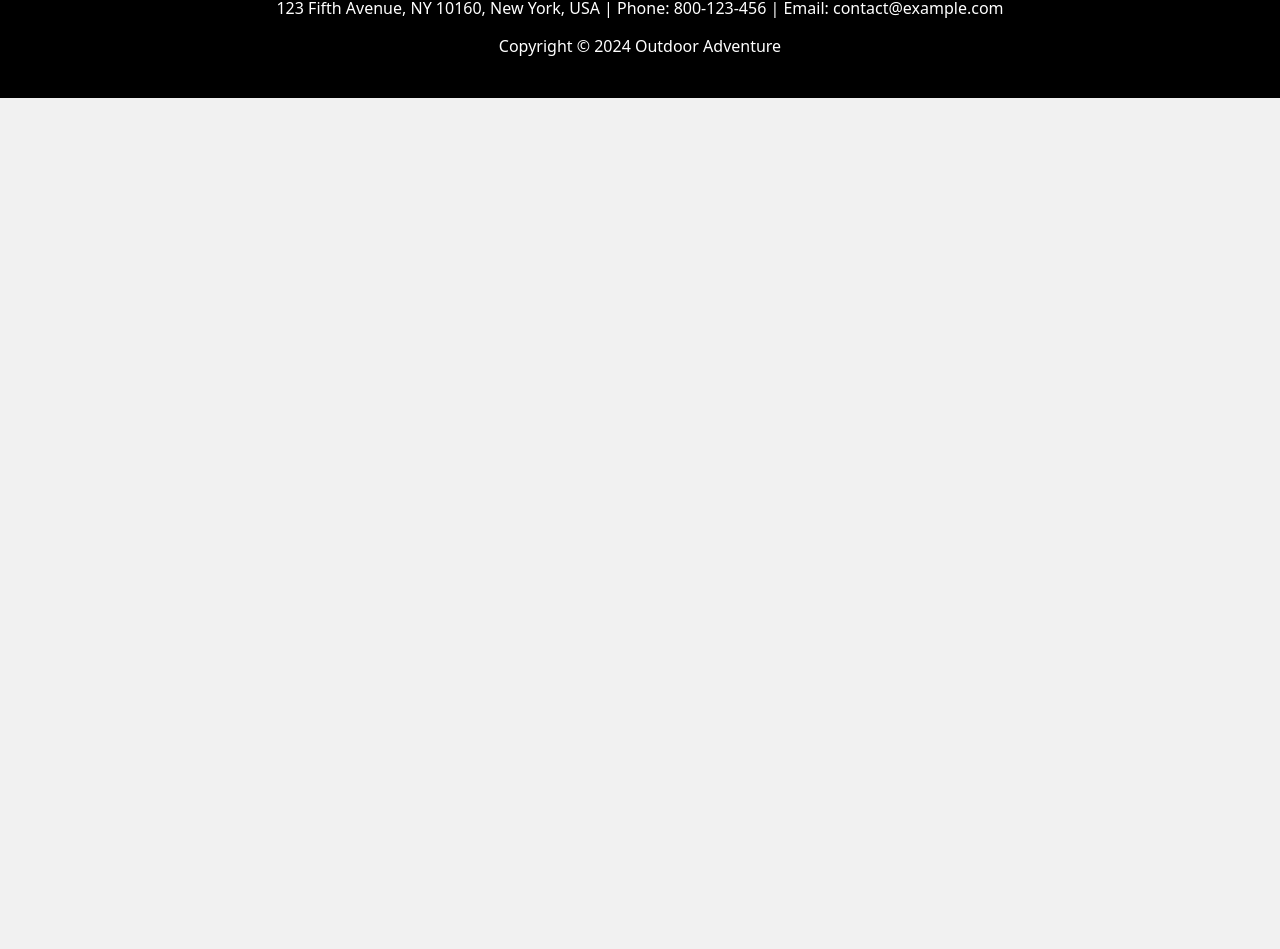
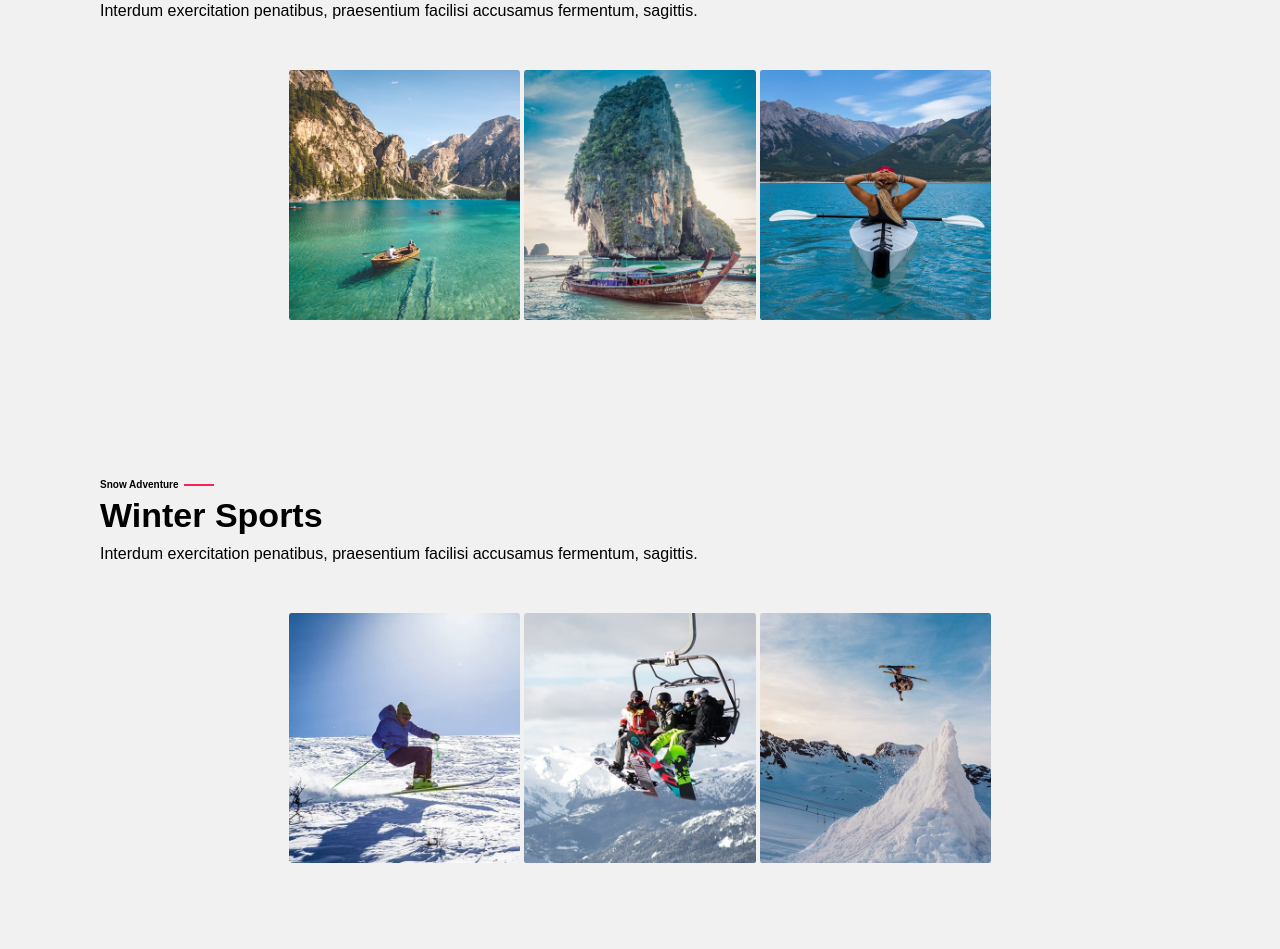
Before and after one commit to Eathylik/Projet, a plain HTML site: page projet.html in a window 1280 px wide. Shown: the part 468-1417 px from the top of the page. Before the commit the page ends 800 px from the top, so only its background shows below. Drawn offline with Linux system fonts and the light colour scheme.

Commit message:
ExerciceCSS

```diff
--- a/about.css
+++ b/about.css
@@ -64,7 +64,7 @@ footer {
 
 header {
     background-image: url("./image/paysage.jpg");
-    background-attachment: fixed;
+    /* background-attachment: fixed; */
     background-size: cover;
     background-repeat: no-repeat;
     display: flex;
--- a/projet.css
+++ b/projet.css
@@ -43,7 +43,7 @@ button {
 
 header {
     background-image: url("./image/fond-page4.jpg");
-    background-attachment: fixed;
+    /* background-attachment: fixed; */
     background-size: cover;
     background-repeat: no-repeat;
     display: flex;
@@ -84,17 +84,52 @@ footer {
 
 .sport {
     display: flex;
-    align-items: center;
+    align-items: start;
+    flex-direction: column;
+    margin-left: 100px;
+    margin-left: 100px;
+    margin-top: 50px;
 }
 
 .petit {
     font-size: 10px;
     font-weight: bold;
+    font-family: 'Montserrat', sans-serif;
+    line-height: 1.3rem;
+    margin: 0;
+    padding: 0;
 }
 
 .barre {
     border-bottom: solid #fb2056 2px;
-    width: 50px;
-    margin: auto;
-    margin-top: 10px;
+    width: 30px;
+    margin-left: 5px;
 }
+
+h3 {
+    font-family: 'Montserrat', sans-serif;
+    font-size: 34px;
+    margin: 0;
+    padding: 0;
+}
+
+.titre {
+    font-family: 'Montserrat', sans-serif;
+    font-size: 16px;
+    margin: 0;
+    padding-top: 10px;
+}
+
+.image {
+   margin-top: 50px;
+    text-align: center;
+}
+
+.photo {
+    height: 250px;
+    border-radius: 1%;
+}
+
+.top {
+    margin-top: 150px;
+}
--- a/projet.html
+++ b/projet.html
@@ -1,11 +1,13 @@
 <!DOCTYPE html>
 <html lang="en">
+
 <head>
     <meta charset="UTF-8">
     <meta name="viewport" content="width=device-width, initial-scale=1.0">
     <title>Document</title>
     <link rel="stylesheet" href="projet.css">
 </head>
+
 <body>
     <header>
         <nav>
@@ -24,7 +26,46 @@
         </div>
     </header>
     <div class="sport">
-        <p class="petit">Adventures</p><div class="barre"></div>
+        <div style="display: flex; align-items: center;">
+            <span class="petit">Adventures</span>
+            <span class="barre"></span>
+        </div>
+
+        <h3>Water Sports</h3>
+        <p class="titre">Interdum exercitation penatibus, praesentium facilisi accusamus fermentum, sagittis.</p>
+    </div>
+    <div class="image">
+        <img class="photo" src="./image/water-sports-01.jpg" alt="">
+        <img class="photo" src="./image/water-sports-02.jpg" alt="">
+        <img class="photo" src="./image/water-sports-04.jpg" alt="">
+    </div>
+    <div class="sport top">
+        <div style="display: flex; align-items: center;">
+            <span class="petit">Snow Adventure</span>
+            <span class="barre"></span>
+        </div>
+
+        <h3>Winter Sports</h3>
+        <p class="titre">Interdum exercitation penatibus, praesentium facilisi accusamus fermentum, sagittis.</p>
+    </div>
+    <div class="image">
+        <img class="photo" src="./image/winter-sports-01.jpg" alt="">
+        <img class="photo" src="./image/winter-sports-02.jpg" alt="">
+        <img class="photo" src="./image/winter-sports-03.jpg" alt="">
+    </div>
+    <div class="sport top">
+        <div style="display: flex; align-items: center;">
+            <span class="petit">Forest Tours</span>
+            <span class="barre"></span>
+        </div>
+
+        <h3>Camping</h3>
+        <p class="titre">Interdum exercitation penatibus, praesentium facilisi accusamus fermentum, sagittis.</p>
+    </div>
+    <div class="image">
+        <img class="photo" src="./image/camp-1.jpg" alt="">
+        <img class="photo" src="./image/camp-2.jpg" alt="">
+        <img class="photo" src="./image/camp-3.jpg" alt="">
     </div>
     <footer>
         <p class="class1">123 Fifth Avenue, NY 10160, New York, USA | Phone: 800-123-456 | Email: contact@example.com
@@ -32,4 +73,5 @@
         <p class="class2">Copyright © 2024 Outdoor Adventure</p>
     </footer>
 </body>
+
 </html>
```
Also changed, not shown: image/camp-1.jpg (added), image/camp-2.jpg (added), image/camp-3.jpg (added), image/water-sports-01.jpg (added), image/water-sports-02.jpg (added), image/water-sports-04.jpg (added), image/winter-sports-01.jpg (added), image/winter-sports-02.jpg (added), image/winter-sports-03.jpg (added).
